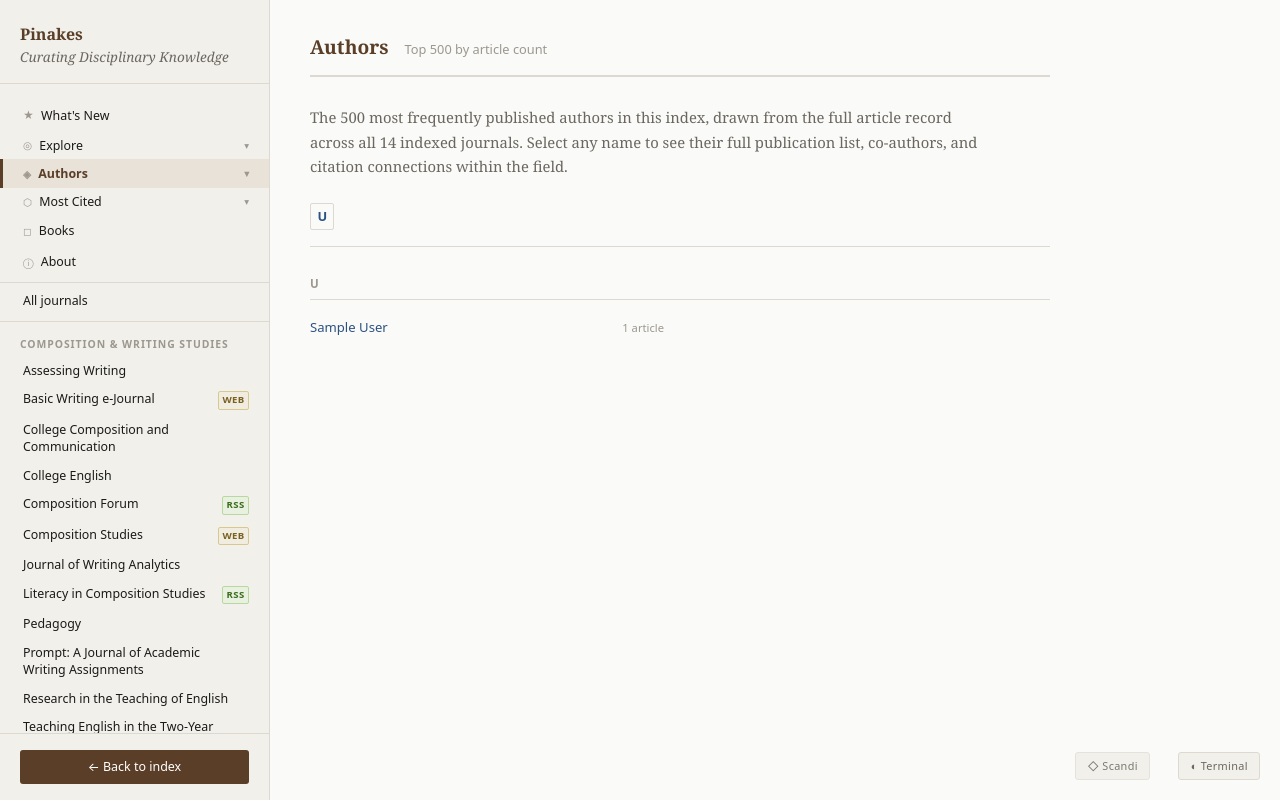
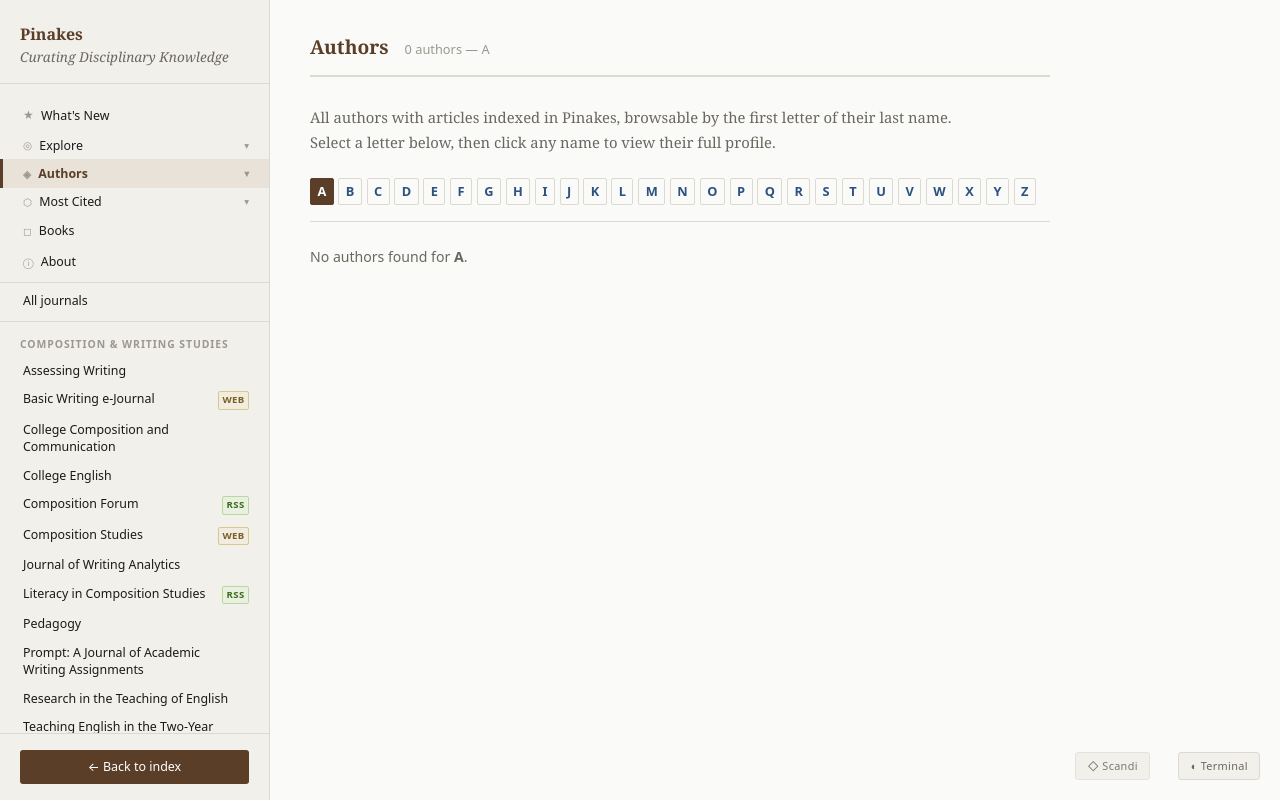
Before and after one commit to justalewis/Rhet-Comp-Index, a Flask app: page /authors?letter=A in a window 1280 px wide. Run offline with Flask 3, Linux system fonts and the light colour scheme; tables that the repository leaves empty hold one stand-in row (values such as "Sample post"); some libraries are stand-ins or nearby versions.

Commit message:
Redesign author index: letter-picker browsing all authors
Replace top-500 list with A–Z letter buttons that load all authors
for a given letter via /authors?letter=X. New get_authors_by_letter()
DB function returns every author with that last-name initial, sorted
alphabetically. URLs are shareable/bookmarkable. Scrollable list with
institution affiliation shown inline.

Co-Authored-By: Claude Sonnet 4.6 <noreply@anthropic.com>

```diff
--- a/app.py
+++ b/app.py
@@ -51,6 +51,7 @@ from db import (
     get_article_affiliations,
     get_author_by_name,
     get_all_authors_with_institutions,
+    get_authors_by_letter,
     get_top_institutions,
     get_institution_timeline,
     get_top_institutions_v2,
@@ -481,31 +482,25 @@ def export():
 
 
 @app.route("/authors")
-@cache_response(seconds=3600)
 def authors_list():
-    """Alphabetical list of all authors with article counts and institution data."""
+    """Browse all authors by last-name initial."""
     print_journals, web_journals, all_journals, journal_groups = _get_sidebar()
     new_count = get_new_article_count(days=7)
-    all_authors_data = get_all_authors_with_institutions(limit=500)
 
-    # Group by first letter of last name (last word of full name)
-    grouped = {}
-    for rec in all_authors_data:
-        name = rec["name"]
-        parts = name.strip().split()
-        last = parts[-1] if parts else name
-        letter = last[0].upper() if last else "#"
-        if letter not in grouped:
-            grouped[letter] = []
-        grouped[letter].append(rec)
+    selected_letter = request.args.get("letter", "").upper()
+    if selected_letter and len(selected_letter) == 1 and selected_letter.isalpha():
+        letter_authors = get_authors_by_letter(selected_letter)
+    else:
+        selected_letter = ""
+        letter_authors = []
 
-    # Sort letters, put non-alpha at end
-    letters = sorted(grouped.keys(), key=lambda c: (not c.isalpha(), c))
+    all_letters = list("ABCDEFGHIJKLMNOPQRSTUVWXYZ")
 
     return render_template(
         "authors.html",
-        grouped=grouped,
-        letters=letters,
+        selected_letter=selected_letter,
+        letter_authors=letter_authors,
+        all_letters=all_letters,
         print_journals=print_journals,
         web_journals=web_journals,
         all_journals=all_journals,
--- a/db.py
+++ b/db.py
@@ -1388,6 +1388,54 @@ def get_author_by_name(name):
             "SELECT * FROM authors WHERE name = ?", (name,)
         ).fetchone()
         return dict(row) if row else None
+
+
+def get_authors_by_letter(letter):
+    """
+    Return all authors whose last name starts with `letter`, sorted
+    alphabetically by last name then first name.
+    Keys: name, count, institution_name, orcid.
+    """
+    letter = letter.upper()
+    with get_conn() as conn:
+        rows = conn.execute(
+            "SELECT authors FROM articles WHERE authors IS NOT NULL AND authors != ''"
+        ).fetchall()
+
+    author_counts: dict[str, int] = {}
+    for row in rows:
+        for a in row["authors"].split(";"):
+            a = a.strip()
+            if not a:
+                continue
+            parts = a.split()
+            last = parts[-1] if parts else a
+            if last and last[0].upper() == letter:
+                author_counts[a] = author_counts.get(a, 0) + 1
+
+    def _sort_key(name):
+        parts = name.strip().split()
+        last = parts[-1] if parts else name
+        first = " ".join(parts[:-1]) if len(parts) > 1 else ""
+        return (last.upper(), first.upper())
+
+    sorted_authors = sorted(author_counts.items(), key=lambda x: _sort_key(x[0]))
+
+    with get_conn() as conn:
+        author_records = {
+            r["name"]: dict(r)
+            for r in conn.execute("SELECT name, institution_name, orcid FROM authors").fetchall()
+        }
+
+    return [
+        {
+            "name": name,
+            "count": count,
+            "institution_name": author_records.get(name, {}).get("institution_name"),
+            "orcid": author_records.get(name, {}).get("orcid"),
+        }
+        for name, count in sorted_authors
+    ]
 
 
 def get_all_authors_with_institutions(limit=500):
--- a/static/style.css
+++ b/static/style.css
@@ -947,6 +947,64 @@ a:hover { color: var(--link-hover); text-decoration: underline; }
   flex-shrink: 0;
 }
 
+/* ── Author index: letter-picker redesign ──────────────────────── */
+.alpha-nav-picker {
+  gap: 0.3rem;
+  margin-bottom: 1.5rem;
+}
+
+.alpha-link-active {
+  background: var(--accent);
+  color: #fff;
+  border-color: var(--accent);
+}
+
+.alpha-link-active:hover {
+  background: var(--accent);
+  color: #fff;
+}
+
+.alpha-prompt {
+  font-family: var(--font-ui);
+  font-size: 0.88rem;
+  color: var(--text-muted);
+  margin-top: 1rem;
+}
+
+.author-letter-list-wrap {
+  margin-top: 0.5rem;
+}
+
+/* Full letter list: single column, no break, taller rows */
+.author-list-full {
+  columns: 1;
+  max-height: 70vh;
+  overflow-y: auto;
+  border: 1px solid var(--border);
+  border-radius: 3px;
+  padding: 0.25rem 0.75rem;
+}
+
+.author-item-main {
+  display: flex;
+  align-items: baseline;
+  gap: 0.5rem;
+}
+
+.author-institution {
+  font-family: var(--font-ui);
+  font-size: 0.68rem;
+  color: var(--text-muted);
+  margin-top: 0.05rem;
+}
+
+.no-results {
+  font-family: var(--font-ui);
+  font-size: 0.88rem;
+  color: var(--text-muted);
+  margin-top: 1rem;
+}
+
 /* ── Explore page ──────────────────────────────────────────────── */
 .explore-tabs {
   display: flex;
--- a/templates/authors.html
+++ b/templates/authors.html
@@ -167,37 +167,50 @@
 
     <div class="content-header">
       <h2>Authors</h2>
-      <span class="result-count">Top 500 by article count</span>
+      {% if selected_letter %}
+      <span class="result-count">{{ letter_authors | length }} author{% if letter_authors | length != 1 %}s{% endif %} — {{ selected_letter }}</span>
+      {% else %}
+      <span class="result-count">Browse all authors</span>
+      {% endif %}
     </div>
 
     <p class="page-intro">
-      The 500 most frequently published authors in this index, drawn from the full article record across all 14 indexed journals. Select any name to see their full publication list, co-authors, and citation connections within the field.
+      All authors with articles indexed in Pinakes, browsable by the first letter of their last name.
+      Select a letter below, then click any name to view their full profile.
     </p>
 
-    <!-- Alphabet quick-jump -->
-    <div class="alpha-nav">
-      {% for letter in letters %}
-      <a href="#letter-{{ letter }}" class="alpha-link">{{ letter }}</a>
+    <!-- ── Letter picker ──────────────────────────────────── -->
+    <div class="alpha-nav alpha-nav-picker">
+      {% for letter in all_letters %}
+      <a href="/authors?letter={{ letter }}"
+         class="alpha-link{% if letter == selected_letter %} alpha-link-active{% endif %}">{{ letter }}</a>
       {% endfor %}
     </div>
 
-    <!-- Author groups -->
-    {% for letter in letters %}
-    <section class="author-letter-section" id="letter-{{ letter }}">
-      <h3 class="period-heading">{{ letter }}</h3>
-      <ol class="author-list">
-        {% for rec in grouped[letter] %}
+    <!-- ── Author list for selected letter ───────────────── -->
+    {% if selected_letter %}
+      {% if letter_authors %}
+      <div class="author-letter-list-wrap">
+        <ol class="author-list author-list-full">
+          {% for rec in letter_authors %}
           <li class="author-item">
+            <div class="author-item-main">
               <a href="/author/{{ rec.name | urlencode }}" class="author-name-link">{{ rec.name }}</a>
               <span class="author-count">{{ rec.count }} article{% if rec.count != 1 %}s{% endif %}</span>
+            </div>
             {% if rec.institution_name %}
             <div class="author-institution">{{ rec.institution_name }}</div>
             {% endif %}
           </li>
           {% endfor %}
         </ol>
-    </section>
-    {% endfor %}
+      </div>
+      {% else %}
+      <p class="no-results">No authors found for <strong>{{ selected_letter }}</strong>.</p>
+      {% endif %}
+    {% else %}
+    <p class="alpha-prompt">Select a letter above to browse authors.</p>
+    {% endif %}
 
   </main>
 
```
Lines whose indentation alone changed are shown as unchanged.
